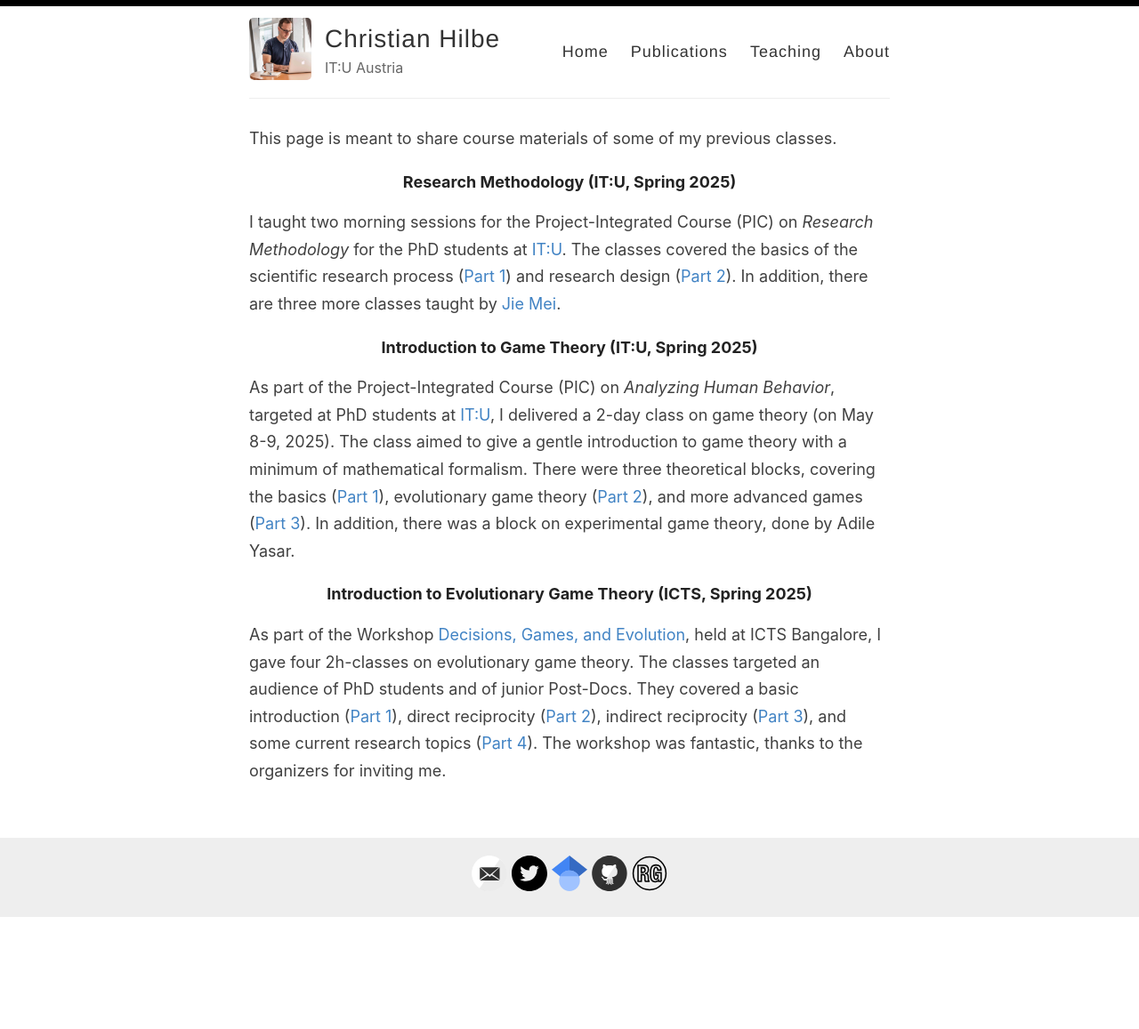
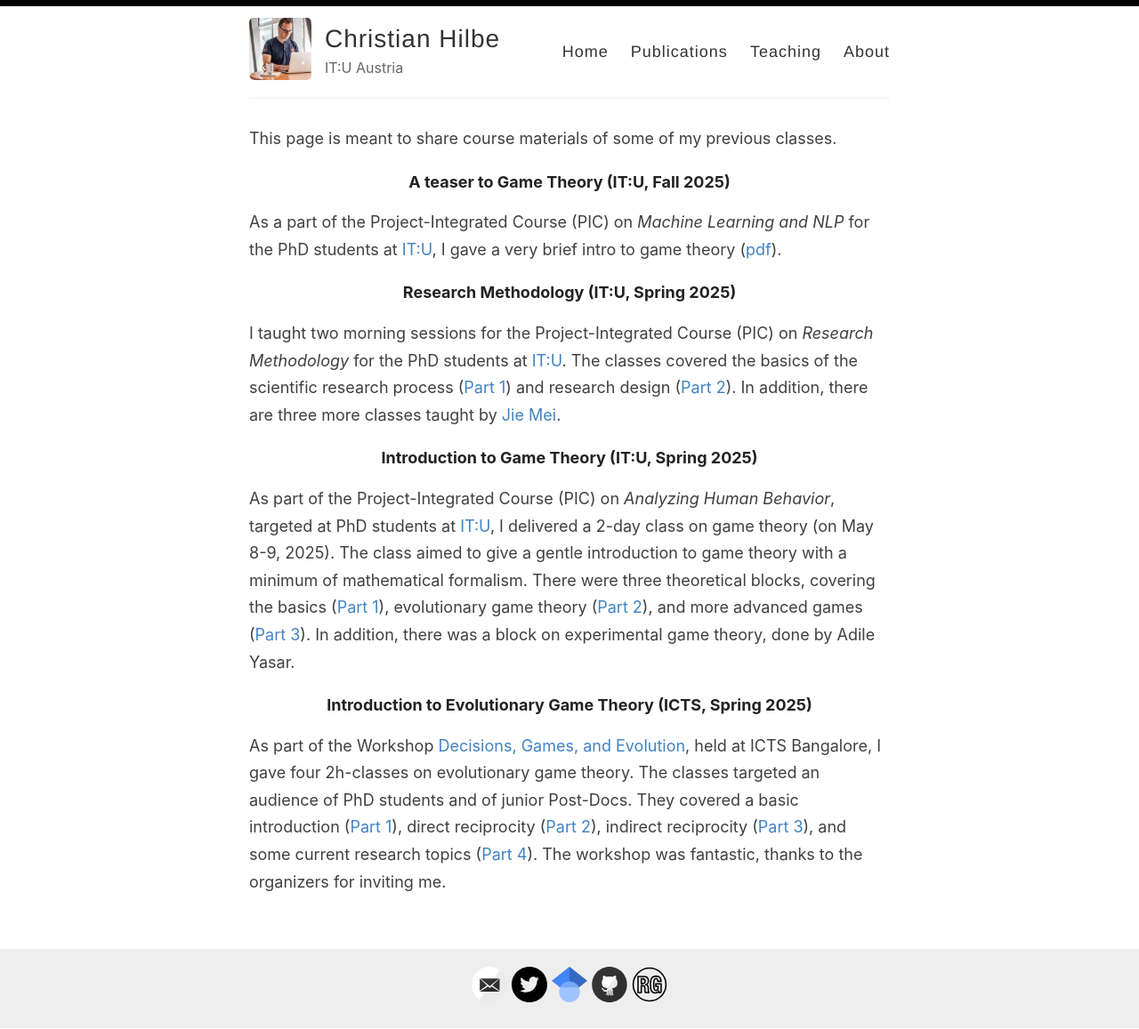
Before and after one commit to christian-hilbe/christian-hilbe.github.io, a Jekyll site: the page built from _pages/teaching.md, in a window 1280 px wide. Shown: the whole page at 89% size. Built offline with Jekyll 4.4.1, drawn with Linux system fonts in a browser that asks for light colours; before the commit the page ends 1032 px from its top, so only the background shows below that.

Commit message:
CH: Adding teaching activity in December 2026

```diff
--- a/_pages/teaching.md
+++ b/_pages/teaching.md
@@ -5,6 +5,9 @@ permalink: /teaching/
 ---
 
 This page is meant to share course materials of some of my previous classes.
+
+###### A teaser to Game Theory (IT:U, Fall 2025)
+As a part of the Project-Integrated Course (PIC) on *Machine Learning and NLP* for the PhD students at [IT:U](https://it-u.at/en/), I gave a very brief intro to game theory ([pdf](../files/teaching/2025_GameTheory_short/LectureNotes.pdf)).
 
 ###### Research Methodology (IT:U, Spring 2025)
 
```
